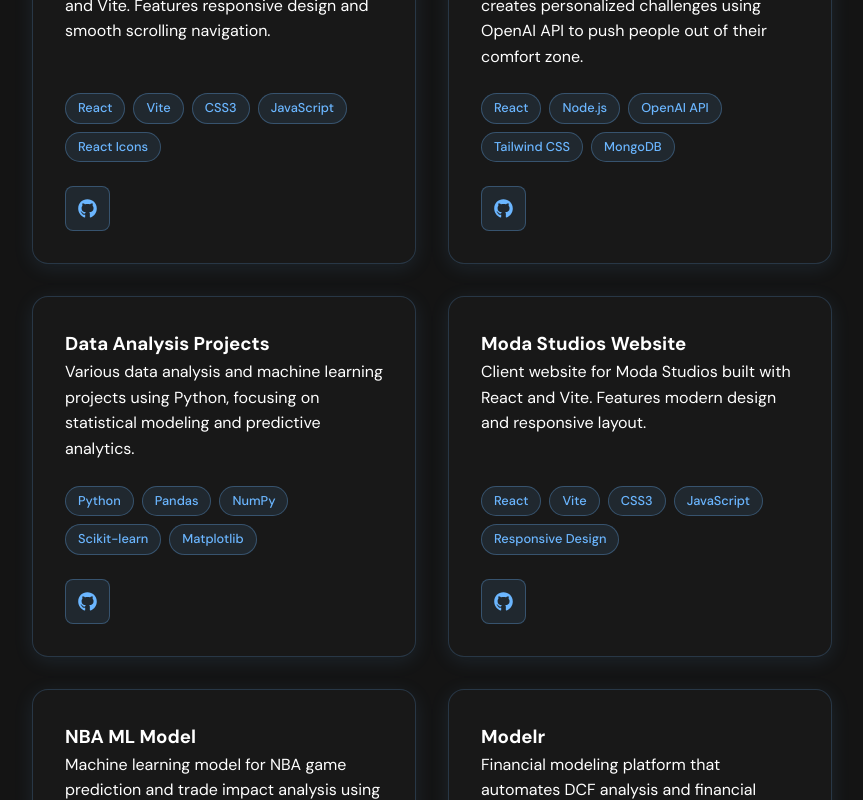
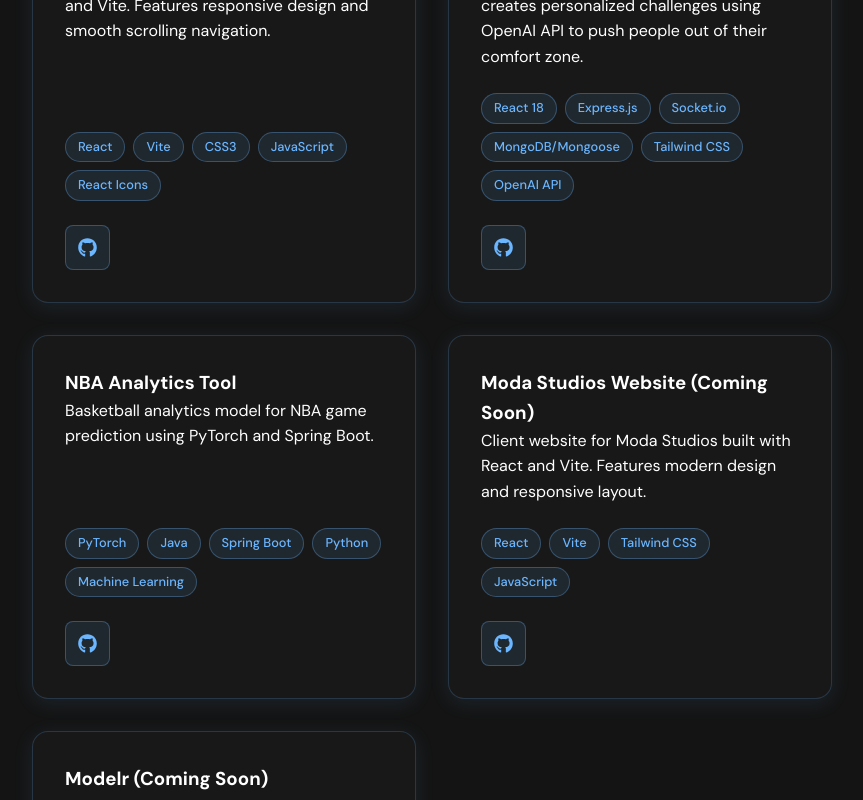
Before and after one commit to hansenfan/portfolio-website, a React (Vite) app: page / in a window 1280 px wide. Shown: the part 2200-3000 px from the top of the page, without its empty margins (208-1071 px from the left). Built offline with nearby package versions, Linux system fonts and the light colour scheme.

Commit message:
updated projects page

```diff
--- a/src/components/Experience.jsx
+++ b/src/components/Experience.jsx
@@ -43,7 +43,7 @@ function Experience() {
       company: "MIT Sloan School of Management",
       duration: "June 2025- Present",
       description:
-        "Building a temporal graph neural network for modeling how market events affect assets and their relationships",
+        "Building a graph neural network for modeling how market events affect assets and their relationships",
       completed: true,
     },
     {
--- a/src/components/Projects.jsx
+++ b/src/components/Projects.jsx
@@ -45,11 +45,12 @@ function Projects() {
       description:
         "AI-powered challenge generator that creates personalized challenges using OpenAI API to push people out of their comfort zone.",
       technologies: [
-        "React",
-        "Node.js",
+        "React 18",
+        "Express.js",
+        "Socket.io",
+        "MongoDB/Mongoose",
+        "Tailwind CSS",
         "OpenAI API",
-        "Tailwind CSS",
-        "MongoDB",
       ],
       github:
         "https://github.com/weblab-class/jackwang1216-hansenfan-JerryLiu06",
@@ -57,33 +58,9 @@ function Projects() {
     },
     {
       id: 3,
-      title: "Data Analysis Projects",
+      title: "NBA Analytics Tool",
       description:
-        "Various data analysis and machine learning projects using Python, focusing on statistical modeling and predictive analytics.",
-      technologies: ["Python", "Pandas", "NumPy", "Scikit-learn", "Matplotlib"],
-      github: "https://github.com/hansenfan/data-projects",
-      live: null,
-    },
-    {
-      id: 4,
-      title: "Moda Studios Website",
-      description:
-        "Client website for Moda Studios built with React and Vite. Features modern design and responsive layout.",
-      technologies: [
-        "React",
-        "Vite",
-        "CSS3",
-        "JavaScript",
-        "Responsive Design",
-      ],
-      github: "https://github.com/hansenfan/moda-studios",
-      live: null,
-    },
-    {
-      id: 5,
-      title: "NBA ML Model",
-      description:
-        "Machine learning model for NBA game prediction and trade impact analysis using PyTorch and Spring Boot.",
+        "Basketball analytics model for NBA game prediction using PyTorch and Spring Boot.",
       technologies: [
         "PyTorch",
         "Java",
@@ -91,21 +68,25 @@ function Projects() {
         "Python",
         "Machine Learning",
       ],
-      github: "https://github.com/hansenfan/nba-ml-model",
+      github: "https://github.com/hansenfan/nba-predictor",
       live: null,
     },
     {
-      id: 6,
-      title: "Modelr",
+      id: 4,
+      title: "Moda Studios Website (Coming Soon)",
+      description:
+        "Client website for Moda Studios built with React and Vite. Features modern design and responsive layout.",
+      technologies: ["React", "Vite", "Tailwind CSS", "JavaScript"],
+      github: "https://github.com/hansenfan/moda-studios",
+      live: null,
+    },
+
+    {
+      id: 5,
+      title: "Modelr (Coming Soon)",
       description:
         "Financial modeling platform that automates DCF analysis and financial modeling processes.",
-      technologies: [
-        "Python",
-        "React",
-        "Node.js",
-        "Financial APIs",
-        "Excel Integration",
-      ],
+      technologies: ["Python", "React", "Node.js"],
       github: "https://github.com/hansenfan/modelr",
       live: null,
     },
```
Also changed, not shown: 2 other files (tests, documents, lock files or other folders).
